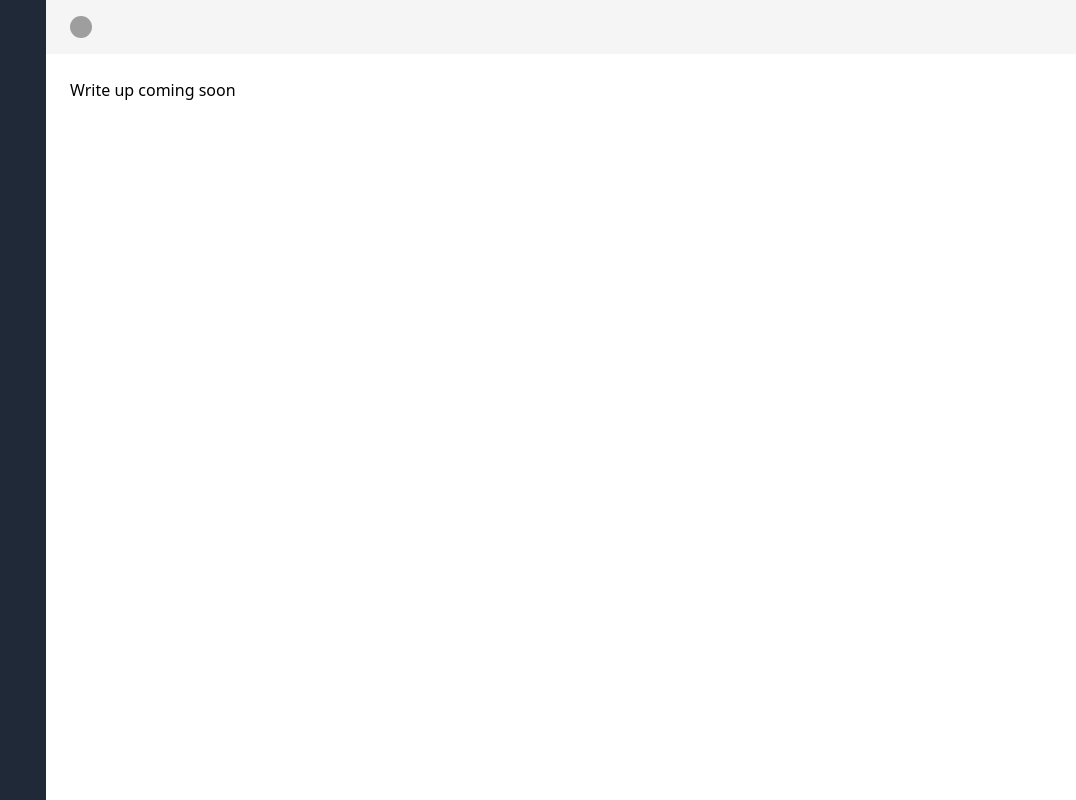
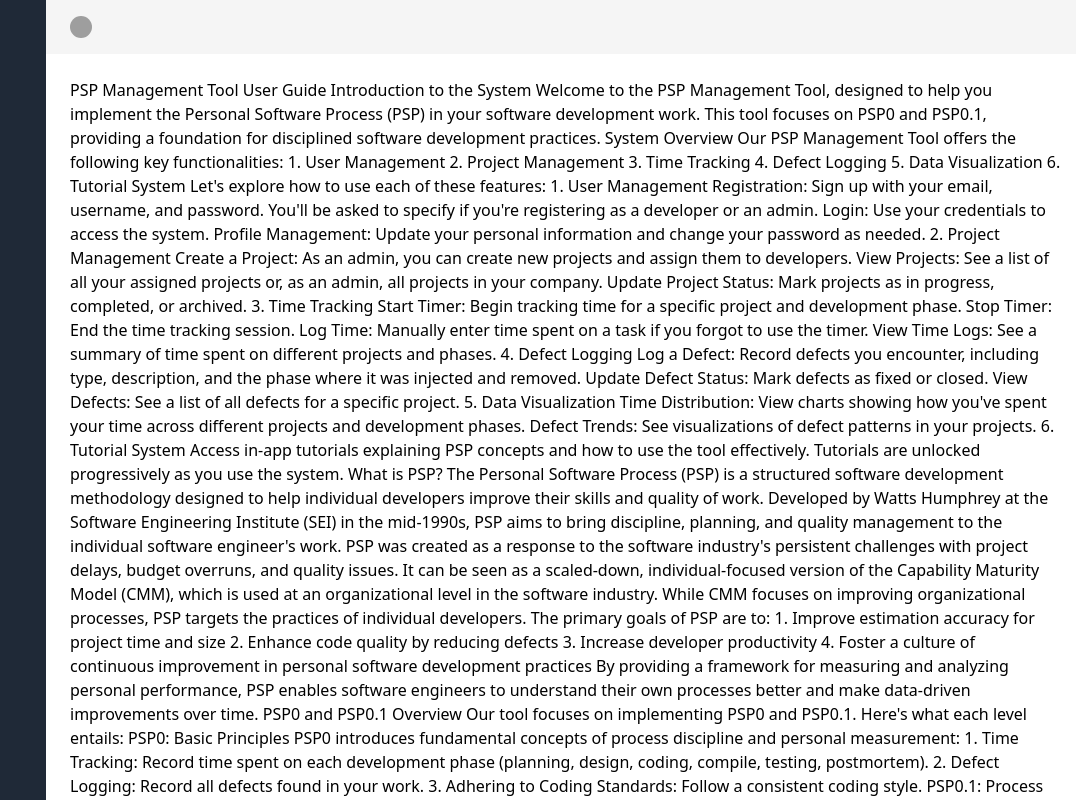
Before and after one commit to Justin-mario/psp-management-tool-frontend, a React (Create React App) app: page /dashboard in a window 1280 px wide. Shown: the top 800 px of the page, without its empty margins (204-1280 px from the left). Built offline with nearby package versions, Linux system fonts and the light colour scheme; grey boxes are pictures that could not be loaded.

Commit message:
added tutorial part

```diff
--- a/src/Pages/AdminDashboard.jsx
+++ b/src/Pages/AdminDashboard.jsx
@@ -4,7 +4,121 @@
 const AdminDashboard = () => {
   return (
     <div className='max-w-[992px]'>
-        Write up coming soon
+        PSP Management Tool User Guide
+
+Introduction to the System
+
+Welcome to the PSP Management Tool, designed to help you implement the Personal Software Process (PSP) in your software development work. This tool focuses on PSP0 and PSP0.1, providing a foundation for disciplined software development practices.
+
+System Overview
+
+Our PSP Management Tool offers the following key functionalities:
+
+1. User Management
+2. Project Management
+3. Time Tracking
+4. Defect Logging
+5. Data Visualization
+6. Tutorial System
+
+Let's explore how to use each of these features:
+
+1. User Management
+
+Registration: Sign up with your email, username, and password. You'll be asked to specify if you're registering as a developer or an admin.
+Login: Use your credentials to access the system.
+Profile Management: Update your personal information and change your password as needed.
+
+2. Project Management
+
+Create a Project: As an admin, you can create new projects and assign them to developers.
+View Projects: See a list of all your assigned projects or, as an admin, all projects in your company.
+Update Project Status: Mark projects as in progress, completed, or archived.
+
+3. Time Tracking
+
+Start Timer: Begin tracking time for a specific project and development phase.
+Stop Timer: End the time tracking session.
+Log Time: Manually enter time spent on a task if you forgot to use the timer.
+View Time Logs: See a summary of time spent on different projects and phases.
+
+4. Defect Logging
+
+Log a Defect: Record defects you encounter, including type, description, and the phase where it was injected and removed.
+Update Defect Status: Mark defects as fixed or closed.
+View Defects: See a list of all defects for a specific project.
+
+5. Data Visualization
+
+Time Distribution: View charts showing how you've spent your time across different projects and development phases.
+Defect Trends: See visualizations of defect patterns in your projects.
+
+6. Tutorial System
+
+Access in-app tutorials explaining PSP concepts and how to use the tool effectively.
+Tutorials are unlocked progressively as you use the system.
+
+What is PSP?
+
+The Personal Software Process (PSP) is a structured software development methodology designed to help individual developers improve their skills and quality of work. Developed by Watts Humphrey at the Software Engineering Institute (SEI) in the mid-1990s, PSP aims to bring discipline, planning, and quality management to the individual software engineer's work.
+
+PSP was created as a response to the software industry's persistent challenges with project delays, budget overruns, and quality issues. It can be seen as a scaled-down, individual-focused version of the Capability Maturity Model (CMM), which is used at an organizational level in the software industry. While CMM focuses on improving organizational processes, PSP targets the practices of individual developers.
+
+The primary goals of PSP are to:
+1. Improve estimation accuracy for project time and size
+2. Enhance code quality by reducing defects
+3. Increase developer productivity
+4. Foster a culture of continuous improvement in personal software development practices
+
+By providing a framework for measuring and analyzing personal performance, PSP enables software engineers to understand their own processes better and make data-driven improvements over time.
+
+PSP0 and PSP0.1 Overview
+
+Our tool focuses on implementing PSP0 and PSP0.1. Here's what each level entails:
+
+PSP0: Basic Principles
+
+PSP0 introduces fundamental concepts of process discipline and personal measurement:
+
+1. Time Tracking: Record time spent on each development phase (planning, design, coding, compile, testing, postmortem).
+2. Defect Logging: Record all defects found in your work.
+3. Adhering to Coding Standards: Follow a consistent coding style.
+
+PSP0.1: Process Improvement
+
+PSP0.1 builds on PSP0 by introducing:
+
+1. Size Measurement: Track the size of your programs (usually in lines of code).
+2. Process Improvement Proposal: After each project, reflect on your process and suggest improvements.
+
+Using the System for PSP0 and PSP0.1
+
+1. Start a Project:
+   Create a new project or select an existing one.
+   et initial size estimates if you're at PSP0.1 level.
+
+2. Track Time:
+   Use the timer feature to accurately record time spent in each development phase.
+   Remember to switch the timer when moving between phases.
+
+3. Log Defects:
+   Whenever you find a defect, log it immediately.
+   Record the phase where you found it and where you think it was introduced.
+
+4. Measure Size (PSP0.1):
+   - At the end of the project, record the final size of your program.
+
+5. Review and Reflect:
+   Use the data visualization tools to review your time distribution and defect patterns.
+   For PSP0.1, write a process improvement proposal based on your observations.
+
+6. Continuous Learning:
+   Regularly check the tutorial section for new content on PSP practices.
+   As you consistently use PSP0 and PSP0.1, you'll unlock more advanced features and tutorials.
+
+Remember, the key to success with PSP is consistency and honesty in data collection. Regular use of this tool will help you develop disciplined software development habits and provide insights for continuous improvement.
+
+Happy coding, and welcome to your PSP journey!
     </div>
   )
 }
```
